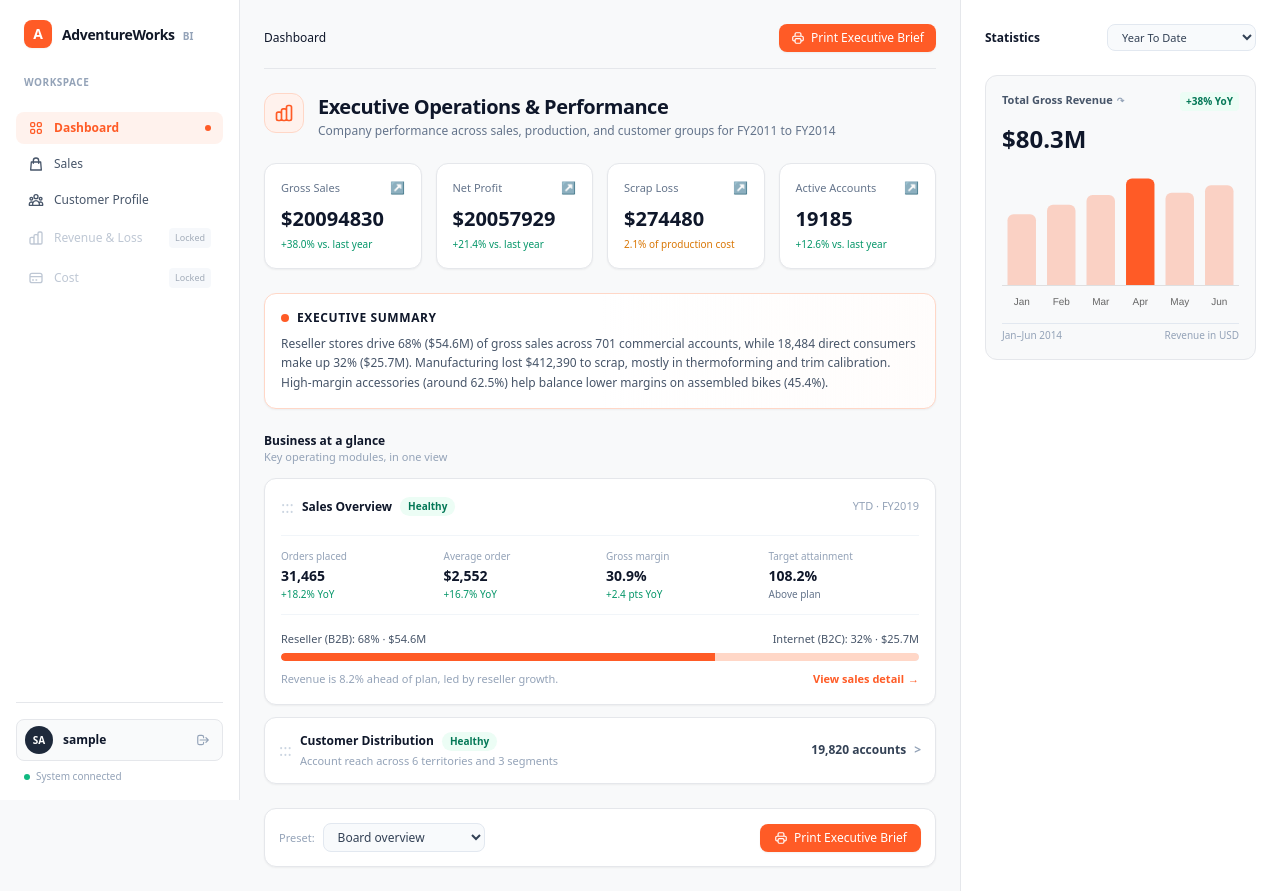
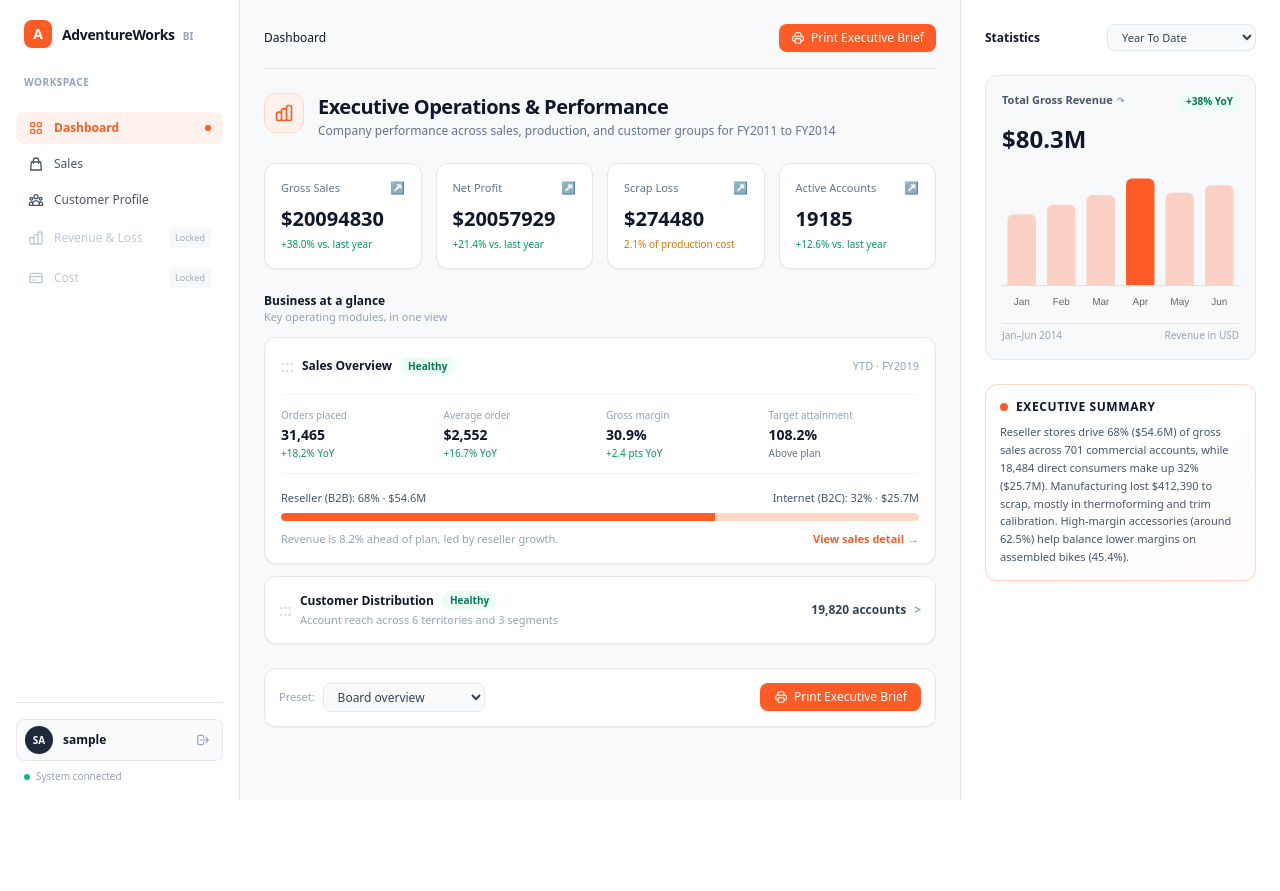
Before and after one commit to mystiiii/DATAOPT-FINALS, a Django app: page / in a window 1280 px wide. After the commit the page ends 800 px from the top, so only its background shows below. Run offline with Django 5.2, Linux system fonts and the light colour scheme; the visitor is signed in with stand-in values (Sample User, id 1); some libraries are stand-ins or nearby versions.

Commit message:
refactor: relocate executive summary card to right rail below gross revenue

```diff
--- a/templates/reports/dashboard.html
+++ b/templates/reports/dashboard.html
@@ -78,17 +78,6 @@
             </div>
             <div class="text-[10px] text-emerald-600 font-medium mt-1">+12.6% vs. last year</div>
         </div>
-    </div>
-
-    <!-- Executive Summary -->
-    <div class="bg-white p-4 rounded-xl border border-coral-border bg-gradient-to-r from-white via-white to-coral-light/20 shadow-sm space-y-2">
-        <div class="flex items-center space-x-2">
-            <span class="w-2 h-2 rounded-full bg-coral"></span>
-            <h3 class="text-xs font-bold text-slate-900 uppercase tracking-wider">Executive Summary</h3>
-        </div>
-        <p class="text-xs text-slate-600 leading-relaxed">
-            Reseller stores drive 68% ($54.6M) of gross sales across 701 commercial accounts, while 18,484 direct consumers make up 32% ($25.7M). Manufacturing lost $412,390 to scrap, mostly in thermoforming and trim calibration. High-margin accessories (around 62.5%) help balance lower margins on assembled bikes (45.4%).
-        </p>
     </div>
 
     <!-- Business at a Glance Section -->
@@ -275,6 +264,17 @@
             <span id="statUnitFooter">Revenue in USD</span>
         </div>
     </div>
+
+    <!-- Executive Summary Card (Moved to Right Column) -->
+    <div class="bg-white p-3.5 rounded-xl border border-coral-border bg-gradient-to-br from-white via-white to-coral-light/25 shadow-sm space-y-2">
+        <div class="flex items-center space-x-2">
+            <span class="w-2 h-2 rounded-full bg-coral"></span>
+            <h3 class="text-xs font-bold text-slate-900 uppercase tracking-wider">Executive Summary</h3>
+        </div>
+        <p class="text-[11px] text-slate-600 leading-relaxed">
+            Reseller stores drive 68% ($54.6M) of gross sales across 701 commercial accounts, while 18,484 direct consumers make up 32% ($25.7M). Manufacturing lost $412,390 to scrap, mostly in thermoforming and trim calibration. High-margin accessories (around 62.5%) help balance lower margins on assembled bikes (45.4%).
+        </p>
+    </div>
 </div>
 {% endblock %}
 
```
